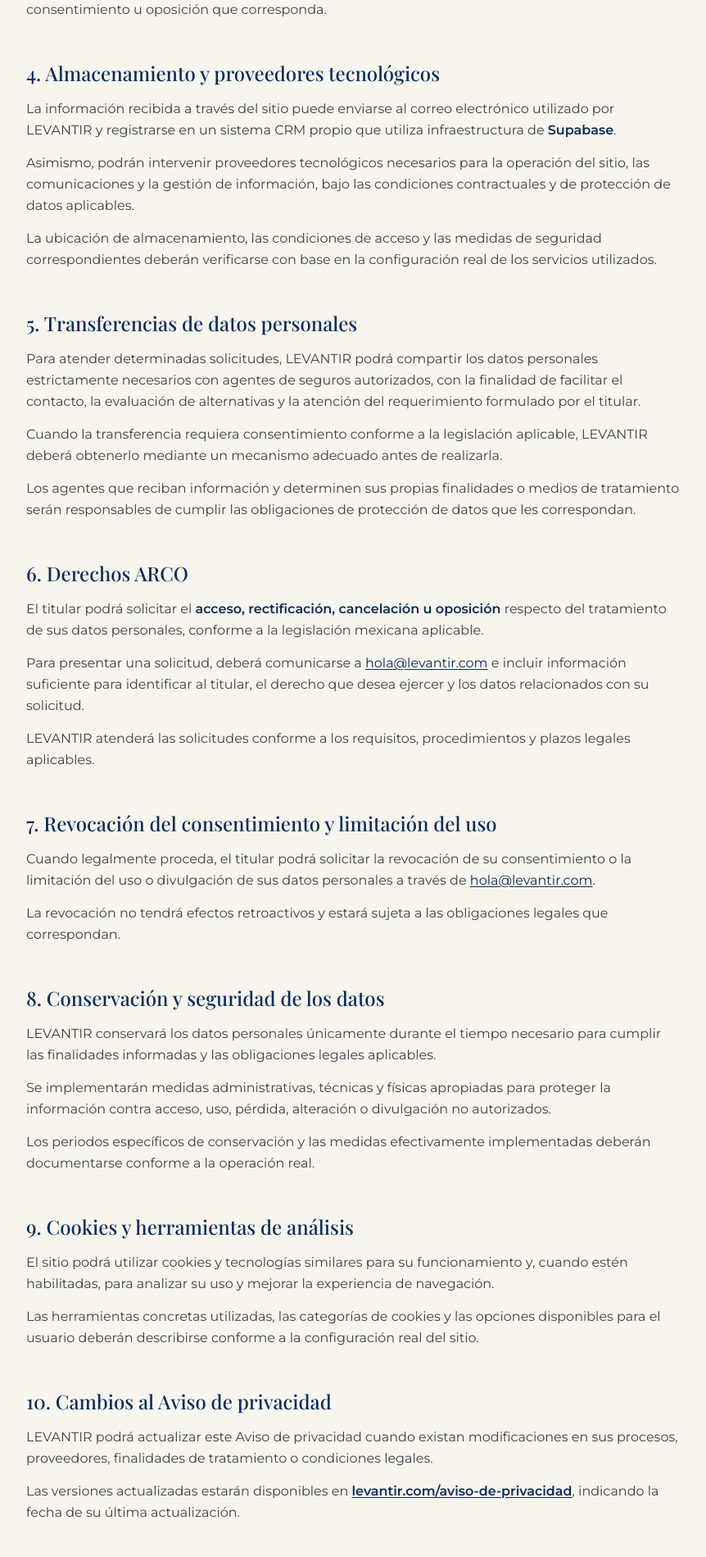
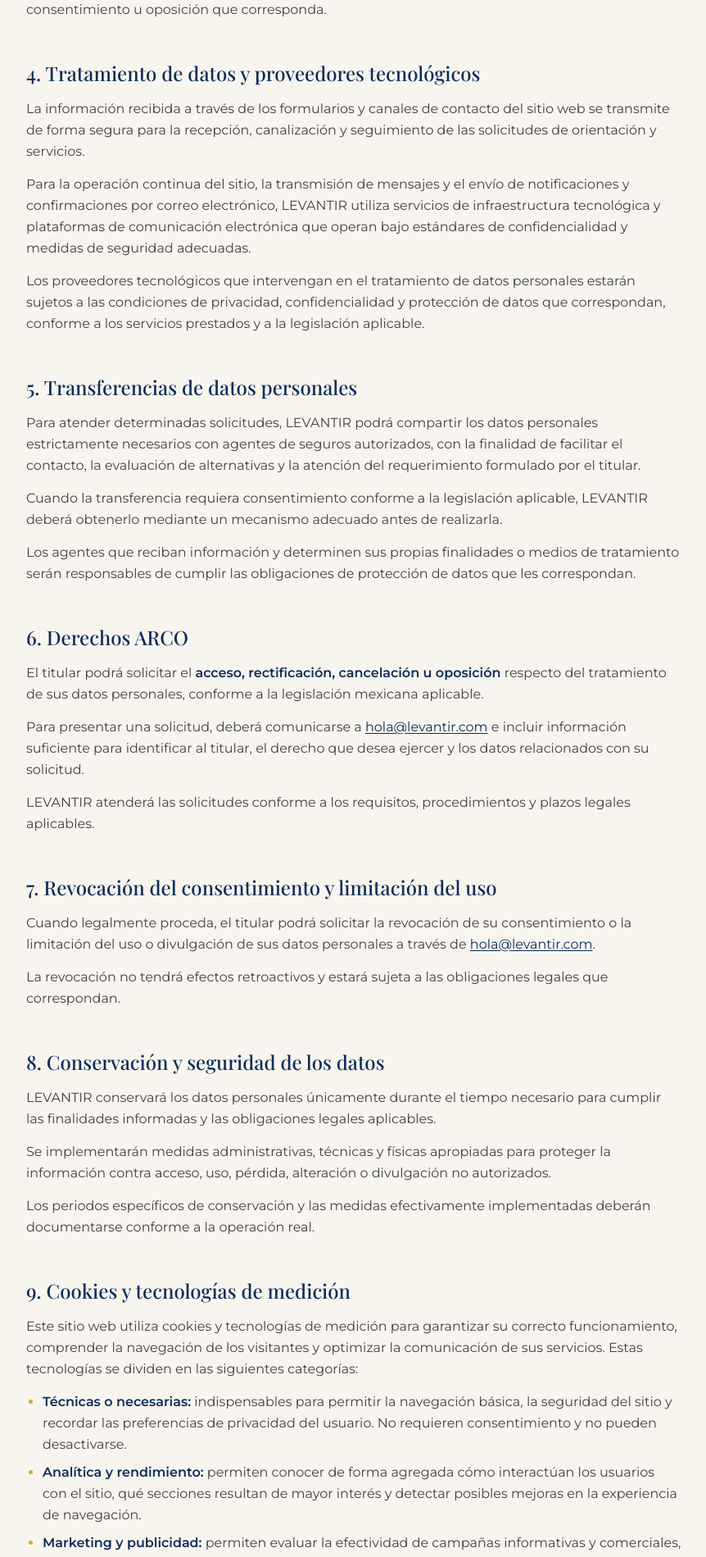
Before and after one commit to cantor-systems/levantir-web, a Next.js app: page /aviso-de-privacidad in a window 1280 px wide. Shown: the part 1560-3459 px from the top of the page at 82% size, without its empty margins (208-1070 px from the left). Built offline with nearby package versions, Linux system fonts and the light colour scheme; no server answers.

Commit message:
docs(legal): clarify privacy notice and cookie consent

```diff
--- a/src/app/aviso-de-privacidad/page.tsx
+++ b/src/app/aviso-de-privacidad/page.tsx
@@ -139,17 +139,16 @@ export default function AvisoDePrivacidadPage() {
                 className="font-display text-xl sm:text-2xl text-[#0B2D58] font-medium leading-snug"
                 style={displayFont}
               >
-                4. Almacenamiento y proveedores tecnológicos
+                4. Tratamiento de datos y proveedores tecnológicos
               </h2>
               <p>
-                La información recibida a través del sitio puede enviarse al correo electrónico utilizado por LEVANTIR y registrarse en un sistema CRM propio que utiliza infraestructura de{" "}
-                <strong className="text-[#0B2D58] font-semibold">Supabase</strong>.
+                La información recibida a través de los formularios y canales de contacto del sitio web se transmite de forma segura para la recepción, canalización y seguimiento de las solicitudes de orientación y servicios.
               </p>
               <p>
-                Asimismo, podrán intervenir proveedores tecnológicos necesarios para la operación del sitio, las comunicaciones y la gestión de información, bajo las condiciones contractuales y de protección de datos aplicables.
+                Para la operación continua del sitio, la transmisión de mensajes y el envío de notificaciones y confirmaciones por correo electrónico, LEVANTIR utiliza servicios de infraestructura tecnológica y plataformas de comunicación electrónica que operan bajo estándares de confidencialidad y medidas de seguridad adecuadas.
               </p>
               <p>
-                La ubicación de almacenamiento, las condiciones de acceso y las medidas de seguridad correspondientes deberán verificarse con base en la configuración real de los servicios utilizados.
+                Los proveedores tecnológicos que intervengan en el tratamiento de datos personales estarán sujetos a las condiciones de privacidad, confidencialidad y protección de datos que correspondan, conforme a los servicios prestados y a la legislación aplicable.
               </p>
             </section>
 
@@ -249,13 +248,29 @@ export default function AvisoDePrivacidadPage() {
                 className="font-display text-xl sm:text-2xl text-[#0B2D58] font-medium leading-snug"
                 style={displayFont}
               >
-                9. Cookies y herramientas de análisis
+                9. Cookies y tecnologías de medición
               </h2>
               <p>
-                El sitio podrá utilizar cookies y tecnologías similares para su funcionamiento y, cuando estén habilitadas, para analizar su uso y mejorar la experiencia de navegación.
+                Este sitio web utiliza cookies y tecnologías de medición para garantizar su correcto funcionamiento, comprender la navegación de los visitantes y optimizar la comunicación de sus servicios. Estas tecnologías se dividen en las siguientes categorías:
+              </p>
+              <ul className="space-y-2 pl-5 list-disc marker:text-[#D4A737]">
+                <li>
+                  <strong className="text-[#0B2D58] font-semibold">Técnicas o necesarias:</strong> indispensables para permitir la navegación básica, la seguridad del sitio y recordar las preferencias de privacidad del usuario. No requieren consentimiento y no pueden desactivarse.
+                </li>
+                <li>
+                  <strong className="text-[#0B2D58] font-semibold">Analítica y rendimiento:</strong> permiten conocer de forma agregada cómo interactúan los usuarios con el sitio, qué secciones resultan de mayor interés y detectar posibles mejoras en la experiencia de navegación.
+                </li>
+                <li>
+                  <strong className="text-[#0B2D58] font-semibold">Marketing y publicidad:</strong> permiten evaluar la efectividad de campañas informativas y comerciales, facilitando que los mensajes relevantes se dirijan a personas con interés en los servicios ofrecidos.
+                </li>
+              </ul>
+              <p>
+                Las herramientas en las categorías de analítica y marketing son enteramente opcionales y solo se activan cuando el usuario otorga su consentimiento previo e informado a través del panel de configuración.
               </p>
               <p>
-                Las herramientas concretas utilizadas, las categorías de cookies y las opciones disponibles para el usuario deberán describirse conforme a la configuración real del sitio.
+                Los usuarios pueden consultar, ajustar o revocar su consentimiento en cualquier momento mediante la opción{" "}
+                <strong className="text-[#0B2D58] font-semibold">«Preferencias de privacidad»</strong>{" "}
+                ubicada en el pie de página de este sitio web.
               </p>
             </section>
 
```
